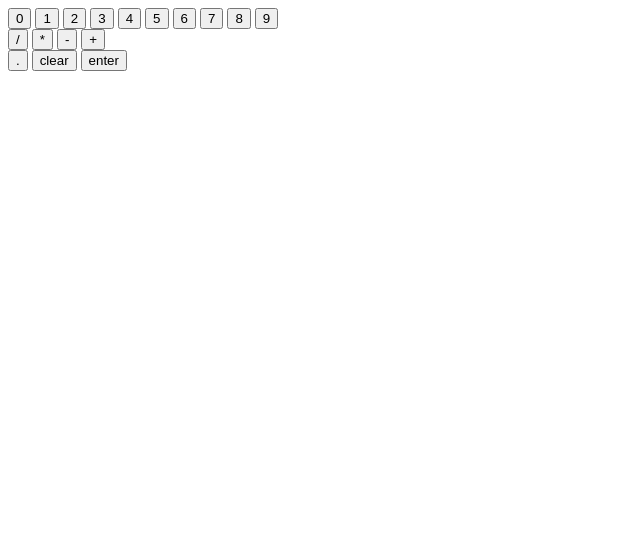
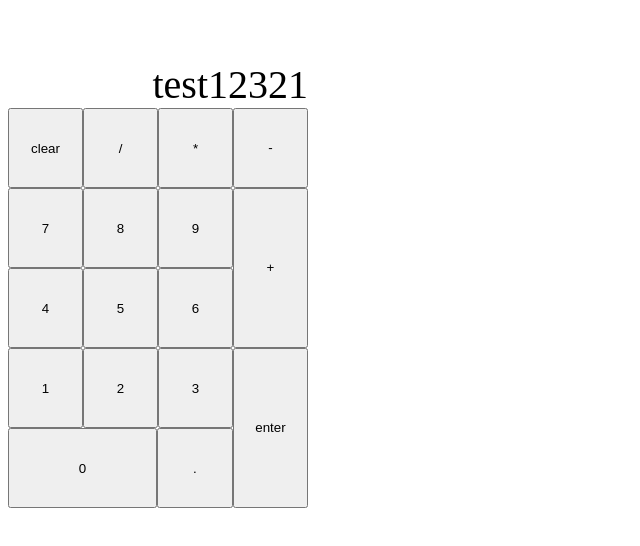
Before and after one commit to gregoryls/calculator, a plain HTML site: page index.html in a window 1280 px wide. Shown: the whole page, without its empty margins (0-640 px from the left). Drawn offline with Linux system fonts and the light colour scheme.

Commit message:
apply css to make ui look like a calculator

```diff
--- a/index.html
+++ b/index.html
@@ -11,29 +11,43 @@
 </head>
 <body>
     <div class="title"></div>
-    <div class="numbers">
-        <button id="0">0</button>
-        <button id="1">1</button>
-        <button id="2">2</button>
-        <button id="3">3</button>
-        <button id="4">4</button>
-        <button id="5">5</button>
-        <button id="6">6</button>
-        <button id="7">7</button>
-        <button id="8">8</button>
-        <button id="9">9</button>
+    <div class="display">
+        test12321
     </div>
-    <div class="operators">
-        <button id="/">/</button>
-        <button id="*">*</button>
-        <button id="-">-</button>
-        <button id="+">+</button>
+    <div class="calculator">
+        <div class="col-1-3">
+            <div class="row1">
+                <button id="clear">clear</button>
+                <button id="divide">/</button>
+                <button id="times">*</button>
+            </div>
+            <div class="row2">
+                <button id="seven">7</button>
+                <button id="eight">8</button>
+                <button id="nine">9</button>
+            </div>
+            <div class="row3">
+                <button id="four">4</button>
+                <button id="five">5</button>
+                <button id="six">6</button>
+            </div>
+            <div class="row4">
+                <button id="one">1</button>
+                <button id="two">2</button>
+                <button id="three">3</button>
+            </div>
+            <div class="row5">
+                <button id="zero">0</button>
+                <button id="dot">.</button>
+            </div>
+
+        </div>
+        <div class="col-4">
+            <button id="minus">-</button>
+            <button id="plus">+</button>
+            <button id="enter">enter</button>
+        </div>
     </div>
-    <div class="tools">
-        <button id=".">.</button>
-        <button id="clear">clear</button>
-        <button id="enter">enter</button>
 
-    </div>
 </body>
 </html>
--- a/script.js
+++ b/script.js
@@ -17,3 +17,11 @@ function operate(operator,a,b){
     if (operator === '*') return multiply(a,b);
     if (operator === '/') return divide(a,b);
 }
+display = document.querySelector('.display');
+btnOne = document.querySelector('#one');
+btnOne.addEventListener('click', ()=> {
+    display.textContent = 1;
+})
+
+buttons = Array.from(document.querySelectorAll('.calculator button'));
+console.log(buttons);
--- a/style.css
+++ b/style.css
@@ -0,0 +1,49 @@
+body{
+    display: flex;
+    flex-direction: column;
+}
+.display{
+    width: 300px;
+    height: 100px;
+    display: flex;
+    justify-content: flex-end;
+    align-items: flex-end;
+    font-size: 40px;
+}
+
+.calculator{
+    width: 300px;
+    height: 400px;
+    display: flex;
+    justify-content: center;
+}
+.calculator button{
+    flex: 1;
+}
+.col-4{
+    display: flex;
+    flex-direction: column;
+    flex: 1;
+}
+#plus, #enter{
+    flex: 2;
+}
+#minus{
+    flex: 0.96;
+}
+.col-1-3{
+    display: flex;
+    flex-direction: column;
+    flex: 3;
+}
+.col-1-3 div{
+    display: flex;
+    flex: 1;
+}
+
+#zero{
+    flex: 2.2;
+}
+#dot{
+    flex: 1;
+}
```
